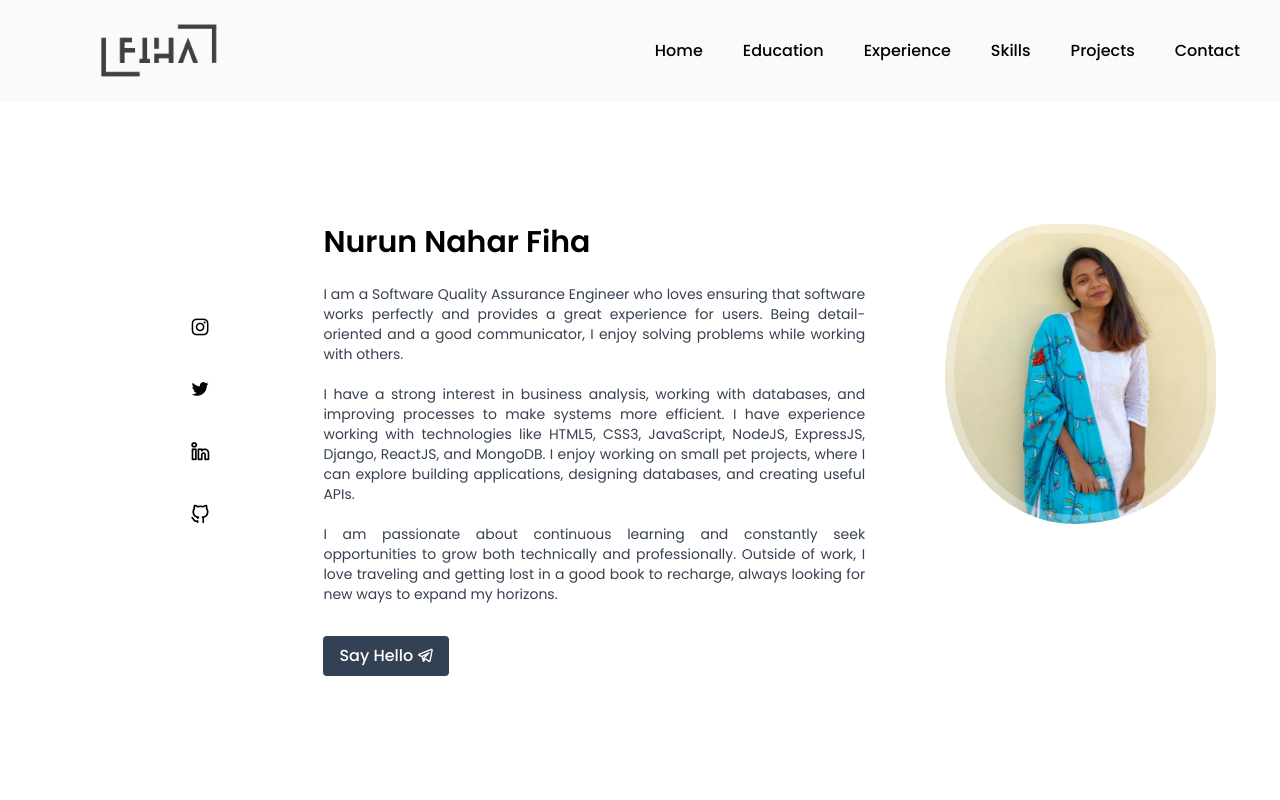
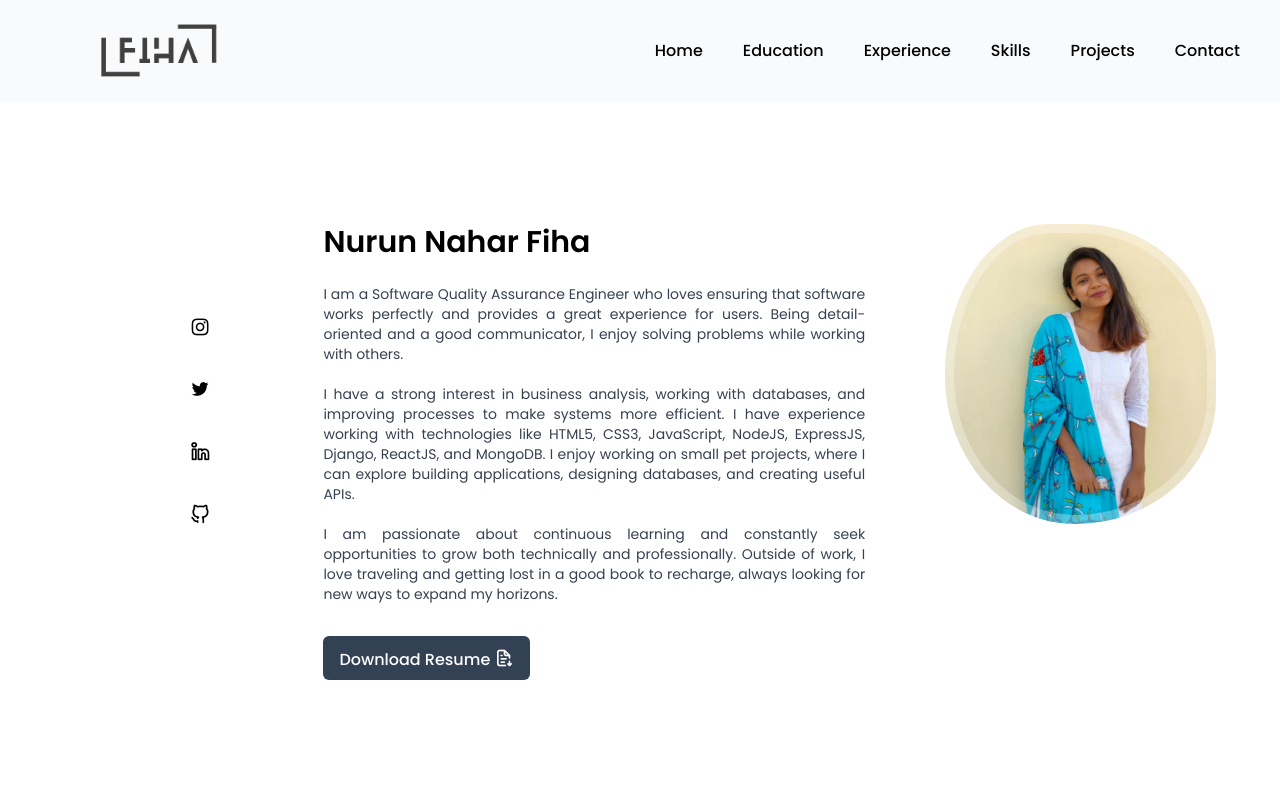
Before and after one commit to nn-fiha/Porfolio, a React (Create React App) app: page / in a window 1280 px wide. Shown: the top 800 px of the page. Built offline with nearby package versions, Linux system fonts and the light colour scheme.

Commit message:
updated cv

```diff
--- a/src/porfolio/components/body/Body.jsx
+++ b/src/porfolio/components/body/Body.jsx
@@ -1,4 +1,5 @@
 import './Body.css';
+import CV from './Resume.pdf'
 function Data({name}){
     return(
         <div className='-ml-16 md:ml-[4%]'>
@@ -11,7 +12,9 @@ function Data({name}){
             <br/><br/>
             I am passionate about continuous learning and constantly seek opportunities to grow both technically and professionally. Outside of work, I love traveling and getting lost in a good book to recharge, always looking for new ways to expand my horizons.
             </p>
-            <a href="#contact"><button className="text-white bg-slate-700 border-none px-4 py-2 font-medium transition-all rounded hover:bg-slate-600"> Say Hello <i class="uil uil-telegram-alt"></i></button></a>
+            {/* <a href="#contact"><button className="text-white bg-slate-700 border-none px-4 py-2 font-medium transition-all rounded hover:bg-slate-600"> Say Hello <i class="uil uil-telegram-alt"></i></button></a> */}
+            <a download="" href={CV}><button className='text-white bg-slate-700 border-none px-4 py-2 font-medium transition-all rounded-md hover:bg-slate-600'> Download Resume <i class="uil uil-file-download-alt text-xl"></i></button></a>
+
         </div>
     );
 }
--- a/src/porfolio/components/experience/Experience.jsx
+++ b/src/porfolio/components/experience/Experience.jsx
@@ -1,6 +1,6 @@
 
 import Info from './Info'
-import CV from './Resume.pdf'
+
 
 
 function Experience (){
```
Also changed, not shown: 2 other files (tests, documents, lock files or other folders).
